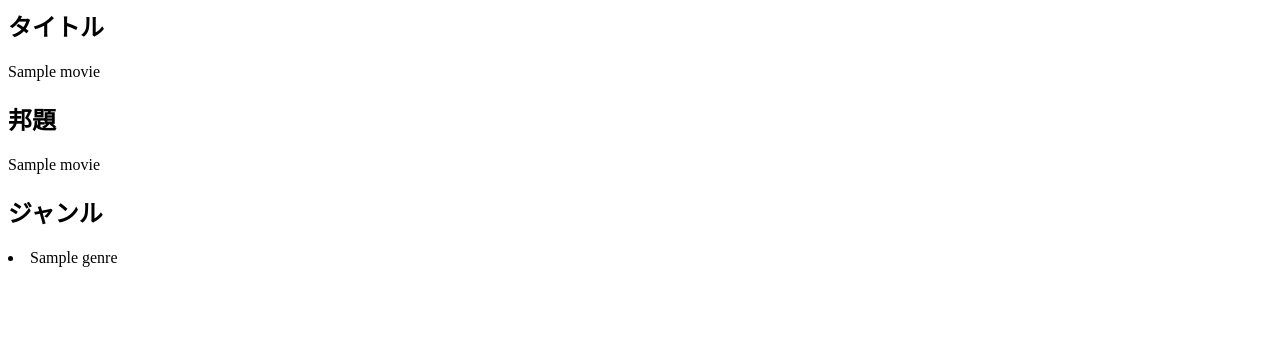
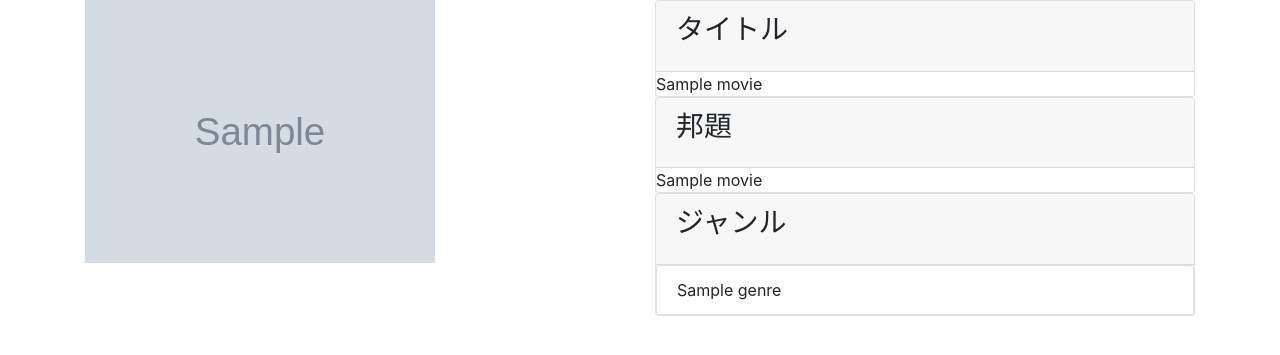
Before and after one commit to CoffeeAndCakes/CRSC, a Django app: page /movies/1/ in a window 1280 px wide. Shown: the top 355 px of the page. Run offline with Django 3.2, Linux system fonts and the light colour scheme; tables that the repository leaves empty hold one stand-in row (values such as "Sample post"); grey boxes marked "Sample" are stand-in pictures; some libraries are stand-ins or nearby versions.

Commit message:
雑にデザイン当てた

```diff
--- a/web/movies/templates/movies/detail.html
+++ b/web/movies/templates/movies/detail.html
@@ -1,10 +1,46 @@
-<h2>タイトル</h2>
-{{ movie.english_title }}
+{% extends 'base.html' %}
 
-<h2>邦題</h2>
-{{ movie.japanese_title }}
+{% block title %} {{movie.english_title}} {% endblock %}
 
-<h2>ジャンル</h2>
-{% for relation in movie.moviegenrerelation_set.all %}
-  <li>{{relation.genre}}</li>
-{% endfor %}
+{% block content %}
+
+<div class="row">
+
+  <div class="col-md-6">
+    {% if movie.image_url %}
+    <img src={{ movie.image_url }} width="350px">
+    {% else %}
+    <p> no image </p>
+    {% endif %}
+  </div>
+
+  <div class="col-md-6">
+    <div class="card">
+      <div class="card-header">
+        <h3 class="card-title">タイトル</h3>
+      </div>
+      <div class="card-block">{{ movie.english_title }}</div>
+    </div>
+
+    <div class="card">
+      <div class="card-header">
+        <h3 class="card-title">邦題</h3>
+      </div>
+      <div class="card-block">{{ movie.japanese_title }}</div>
+    </div>
+
+    <div class="card">
+      <div class="card-header">
+        <h3 class="card-title">ジャンル</h3>
+      </div>
+      <ul class="list-group">
+        {% for relation in movie.moviegenrerelation_set.all %}
+        <li class="list-group-item">{{relation.genre}}</li>
+        {% endfor %}
+      </ul>
+    </div>
+
+  </div>
+</div>
+
+{% endblock %}
--- a/web/templates/base.html
+++ b/web/templates/base.html
@@ -6,6 +6,7 @@
   {% bootstrap_css %}
   {% bootstrap_javascript %}
   <meta charset="UTF-8">
+  <meta name="viewport" content="width=device-width, initial-scale=1">
   <title>{% block title %}おすすめ映画教えて{% endblock %}</title>
 </head>
 
```
